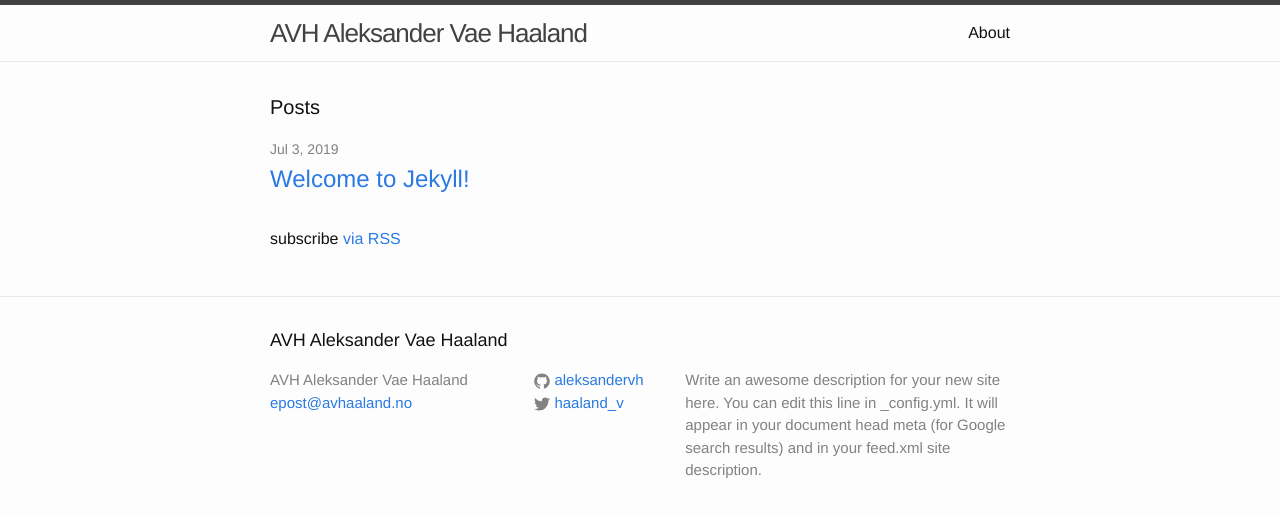
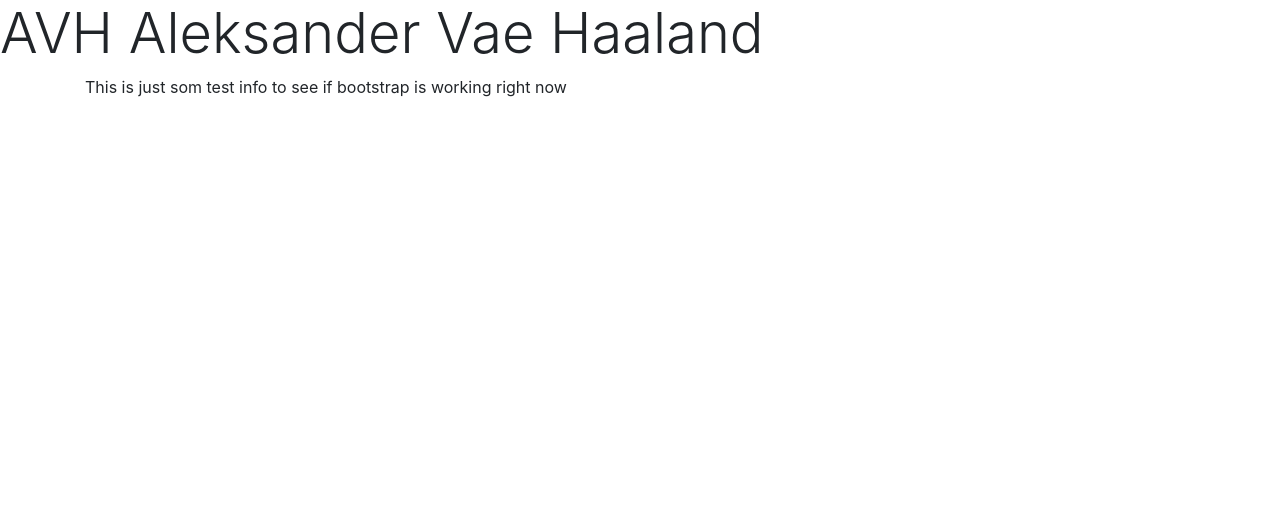
Before and after one commit to aleksandervh/aleksandervh.github.io, a Jekyll site: the page index.html, which Jekyll copies as it is, in a window 1280 px wide. Shown: the top 517 px of the page. Built offline with Jekyll 4.4.1, drawn with Linux system fonts in a browser that asks for light colours.

Commit message:
Bootstrap test

```diff
--- a/index.html
+++ b/index.html
@@ -1,23 +1,16 @@
----
-layout: default
----
+<head>
+    <link rel="stylesheet" href="https://stackpath.bootstrapcdn.com/bootstrap/4.3.1/css/bootstrap.min.css" integrity="sha384-ggOyR0iXCbMQv3Xipma34MD+dH/1fQ784/j6cY/iJTQUOhcWr7x9JvoRxT2MZw1T" crossorigin="anonymous">
+    <script src="https://stackpath.bootstrapcdn.com/bootstrap/4.3.1/js/bootstrap.min.js" integrity="sha384-JjSmVgyd0p3pXB1rRibZUAYoIIy6OrQ6VrjIEaFf/nJGzIxFDsf4x0xIM+B07jRM" crossorigin="anonymous"></script>
+</head>
 
-<div class="home">
+<body>
 
-  <h1 class="page-heading">Posts</h1>
+    <div>
+        <h3 class="display-4">AVH Aleksander Vae Haaland</h3>
+    </div>
 
-  <ul class="post-list">
-    {% for post in site.posts %}
-      <li>
-        <span class="post-meta">{{ post.date | date: "%b %-d, %Y" }}</span>
+    <div class="container">
+        <p>This is just som test info to see if bootstrap is working right now</p>
+    </div>
 
-        <h2>
-          <a class="post-link" href="{{ post.url | prepend: site.baseurl }}">{{ post.title }}</a>
-        </h2>
-      </li>
-    {% endfor %}
-  </ul>
-
-  <p class="rss-subscribe">subscribe <a href="{{ "/feed.xml" | prepend: site.baseurl }}">via RSS</a></p>
-
-</div>
+</body>
```
